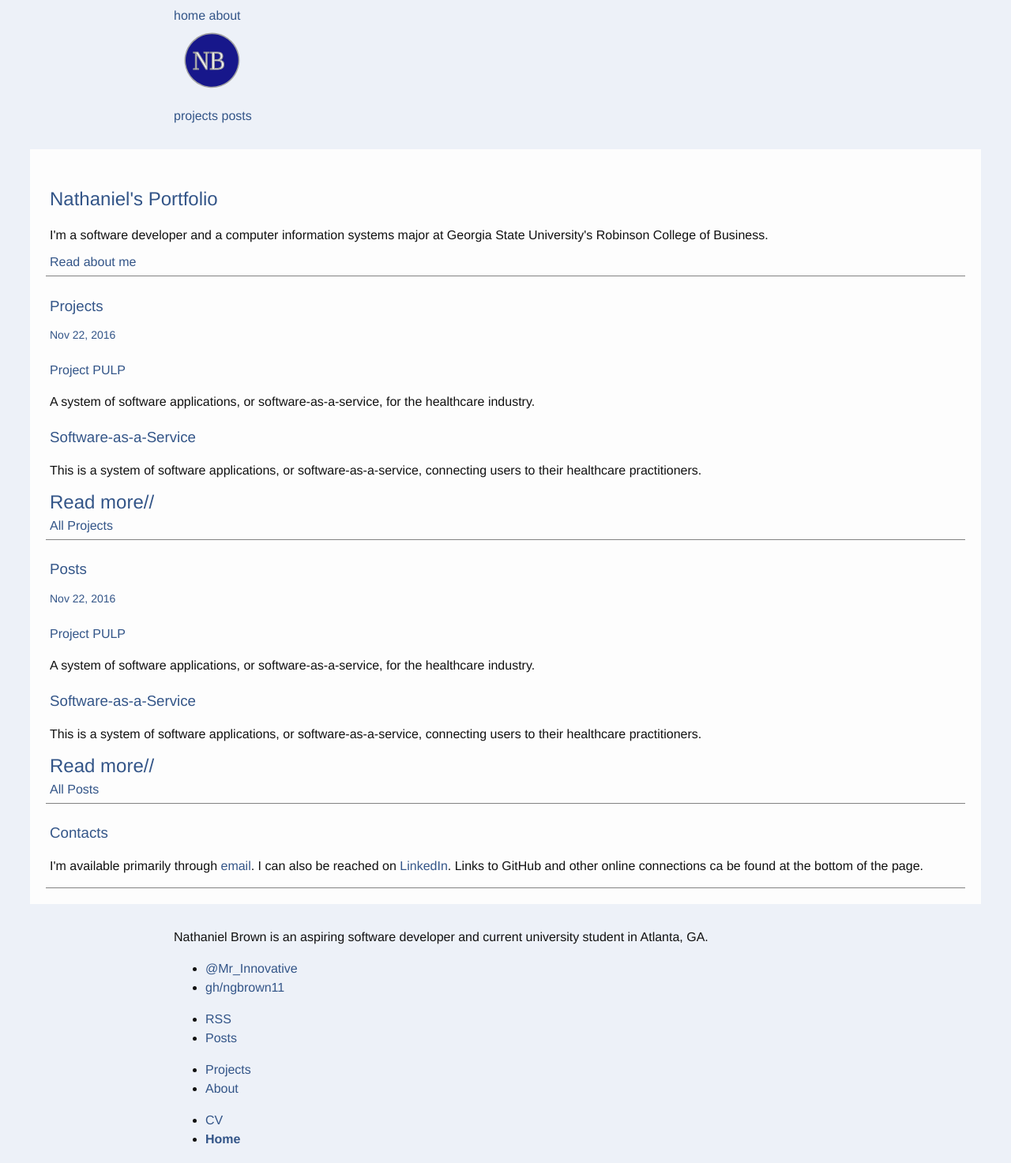
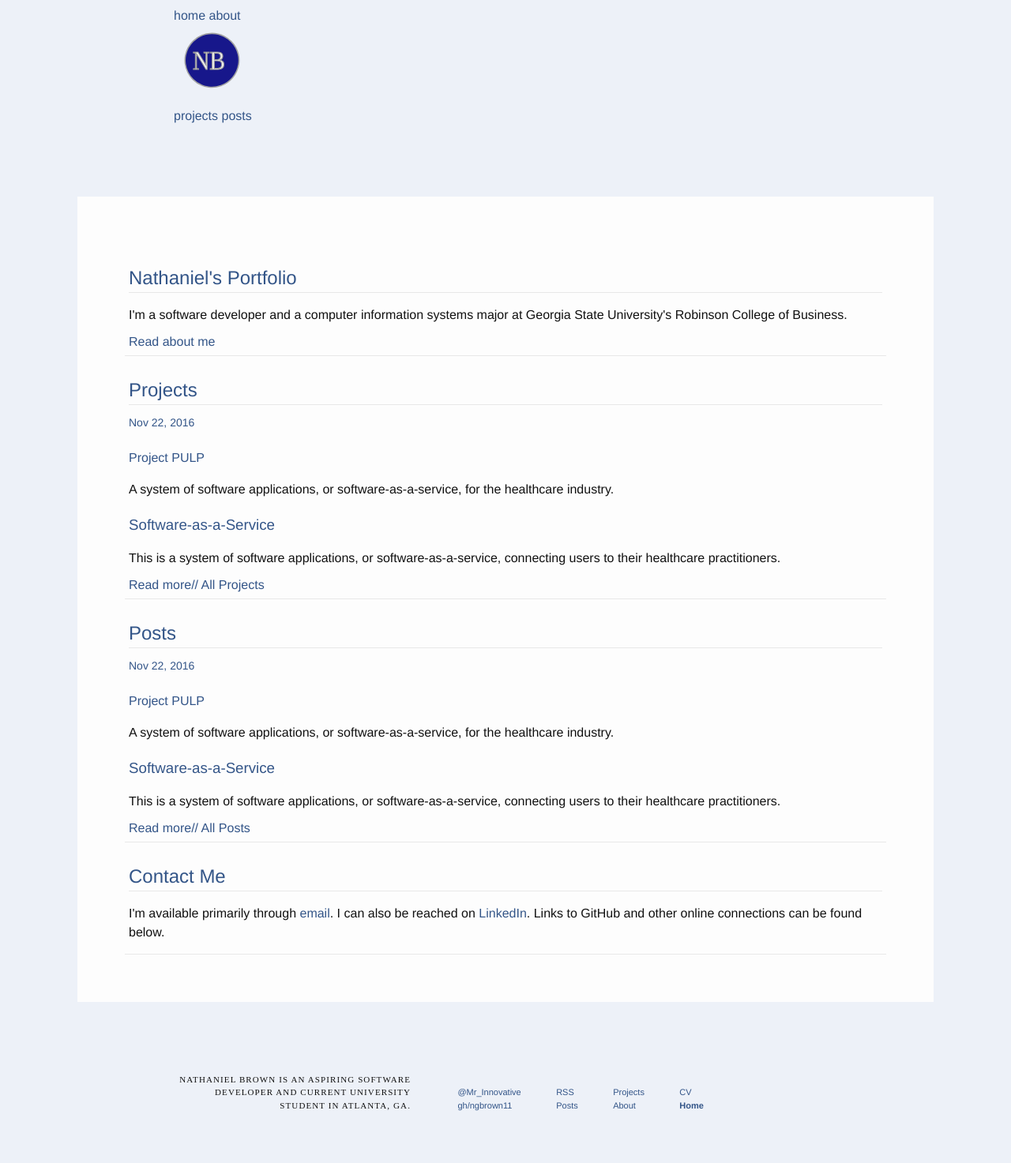
Before and after one commit to ngbrown11/ngbrown11.github.io, a Jekyll site: the page built from index.html, in a window 1280 px wide. Shown: the whole page at 79% size. Built offline with Jekyll 4.4.1, drawn with Linux system fonts in a browser that asks for light colours; after the commit the page ends 1426 px from its top, so only the background shows below that.

Commit message:
edit index.html and css files

```diff
--- a/_includes/footer.html
+++ b/_includes/footer.html
@@ -51,14 +51,14 @@
     </ul>
     <ul>
       <li><a href="/feed.xml">RSS</a></li>
-      <li><a href="/blog/">Posts</a></li>
+      <li><a href="/posts/">Posts</a></li>
     </ul>
     <ul>
       <li><a href="/projects/">Projects</a></li>
       <li><a href="/about/">About</a></li>
     </ul>
     <ul>
-      <li><a href="/about/resume">CV</a></li>
+      <li><a href="/about/cv">CV</a></li>
       <li><a href="/"><strong>Home</strong></a></li>
     </ul>
 
--- a/assets/main.scss
+++ b/assets/main.scss
@@ -71,6 +71,32 @@ $on-laptop:        900px;		//Originally 800px
 /**
  * Footer
  */
+socials {
+
+}
+footer ul {
+    list-style: none;
+    display: inline-block;
+    font-size: 11px;
+}
+footer li {
+    text-align: left;
+}
+.about-foot {
+    max-width: 300px;
+    display: inline-block;
+    text-align: right;
+    padding-right: 15px;
+}
+.meta {
+    margin: 0 auto;
+    font-size: 11px;
+    font-family: 'Source Sans Pro' ;
+    //color: #777;
+    letter-spacing: .1em;
+    font-weight: 300;
+    text-transform: uppercase;
+}
 
 /**
  * Content
@@ -83,8 +109,8 @@ ul, ol, dl, figure,
 }
 
 .page-content {
-	margin: $spacing;
-	padding: $spacing-med;
+	margin: $spacing * 3;
+	padding: $spacing-med * 3;
 }
 .page-heading {
     font-size: 20px;
@@ -111,8 +137,11 @@ ul, ol, dl, figure,
 // Sections
 .section {
 	padding: $spacing-small;
-	border-bottom: 1px solid $grey-color;
+	border-bottom: 1px solid $grey-color-light;
 	min-height: 48px;
+}
+.section-title {
+  border-bottom: 1px solid $grey-color-light;
 }
 
 /**
--- a/index.html
+++ b/index.html
@@ -3,21 +3,21 @@ layout: default
 ---
 <!-- Mini-intro section -->
 <div class="section">
-	<h2>Nathaniel's Portfolio</h2>
+	<h2 class="section-title">Nathaniel's Portfolio</h2>
 	<p>I'm a software developer and a computer information systems major at Georgia State University's Robinson College of Business.</p>
 	<span><a href="/about/">Read about me</a></span>
 </div>
 
 <!-- Latest project section -->
 <div class="section">
-	<h3>Projects</h3>
+	<h2 class="section-title">Projects</h2>
 
 	{% for post in site.categories.Projects limit:1 %}
 		<span class="post-meta">{{ post.date | date: "%b %-d, %Y" }}</span>
 
 		<h4>{{ post.title }}</h4>
 		{{ post.excerpt }}
-		<a class="post-link" href="{{ post.url | prepend: site.baseurl }}">Read more// </a>
+		<a href="{{ post.url | prepend: site.baseurl }}">Read more// </a>
 	{% endfor %}
 
 	<a href="/projects/">All Projects</a>
@@ -25,21 +25,21 @@ layout: default
 
 <!-- Latest post section -->
 <div class="section">
-	<h3>Posts</h3>
+	<h2 class="section-title">Posts</h2>
 
 	{% for post in site.posts limit:1 %}
 		<span class="post-meta">{{ post.date | date: "%b %-d, %Y" }}</span>
 
 		<h4>{{ post.title }}</h4>
 		{{ post.excerpt }}
-		<a class="post-link" href="{{ post.url | prepend: site.baseurl }}">Read more// </a>
+		<a href="{{ post.url | prepend: site.baseurl }}">Read more// </a>
 	{% endfor %}
 
-	<a href="/blog/">All Posts</a>
+	<a href="/posts/">All Posts</a>
 </div>
 
 <!-- Contacts section -->
 <div class="section">
-	<h3>Contacts</h3>
-	<p>I'm available primarily through <a href="mailto:ngbrown11@gmail.com">email</a>. I can also be reached on <a href="https://linkedin.com/in/nathaniel-brown-597465b2">LinkedIn</a>. Links to GitHub and other online connections ca be found at the bottom of the page.</p>
+	<h2 class="section-title">Contact Me</h2>
+	<p>I'm available primarily through <a href="mailto:ngbrown11@gmail.com">email</a>. I can also be reached on <a href="https://linkedin.com/in/nathaniel-brown-597465b2">LinkedIn</a>. Links to GitHub and other online connections can be found below.</p>
 </div>
```
